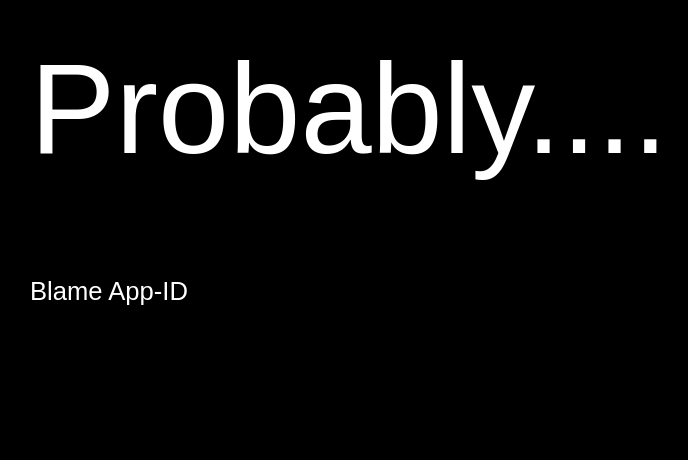
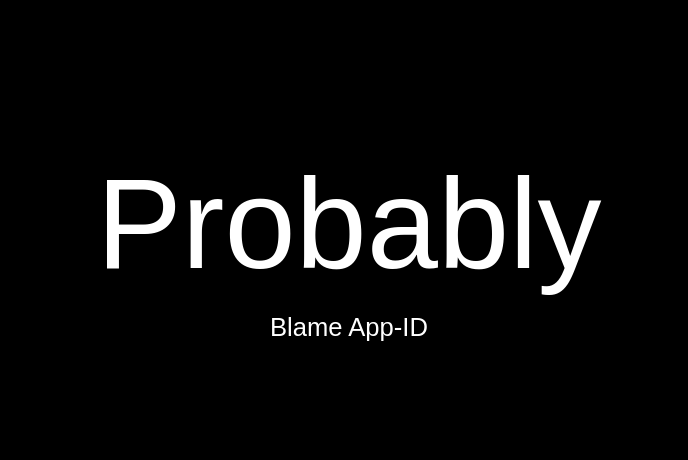
Before and after one commit to jdkd44/palo_alto, a plain HTML site: page index.html in a window 1280 px wide. Shown: the part 154-614 px from the top of the page, without its empty margins (291-979 px from the left). Drawn offline with Linux system fonts and the light colour scheme.

Commit message:
Update index.html
Thanks Chat GPT

```diff
--- a/index.html
+++ b/index.html
@@ -7,18 +7,26 @@
     <style>
         body {
             display: flex;
+            flex-direction: column;
             justify-content: center;
             align-items: center;
             height: 100vh;
             margin: 0;
             font-family: Arial, sans-serif;
-            font-size: 10vw;
             background-color: #000000;
             color: #FFFFFF;
+        }
+        .main-text {
+            font-size: 10vw;
+        }
+        .sub-text {
+            font-size: 2vw;
+            margin-top: 1rem;
         }
     </style>
 </head>
 <body>
-    <div>Probably.... <br> <span style="font-size:2vw;">Blame App-ID</span></p></div>
+    <div class="main-text">Probably</div>
+    <div class="sub-text">Blame App-ID</div>
 </body>
 </html>
```
